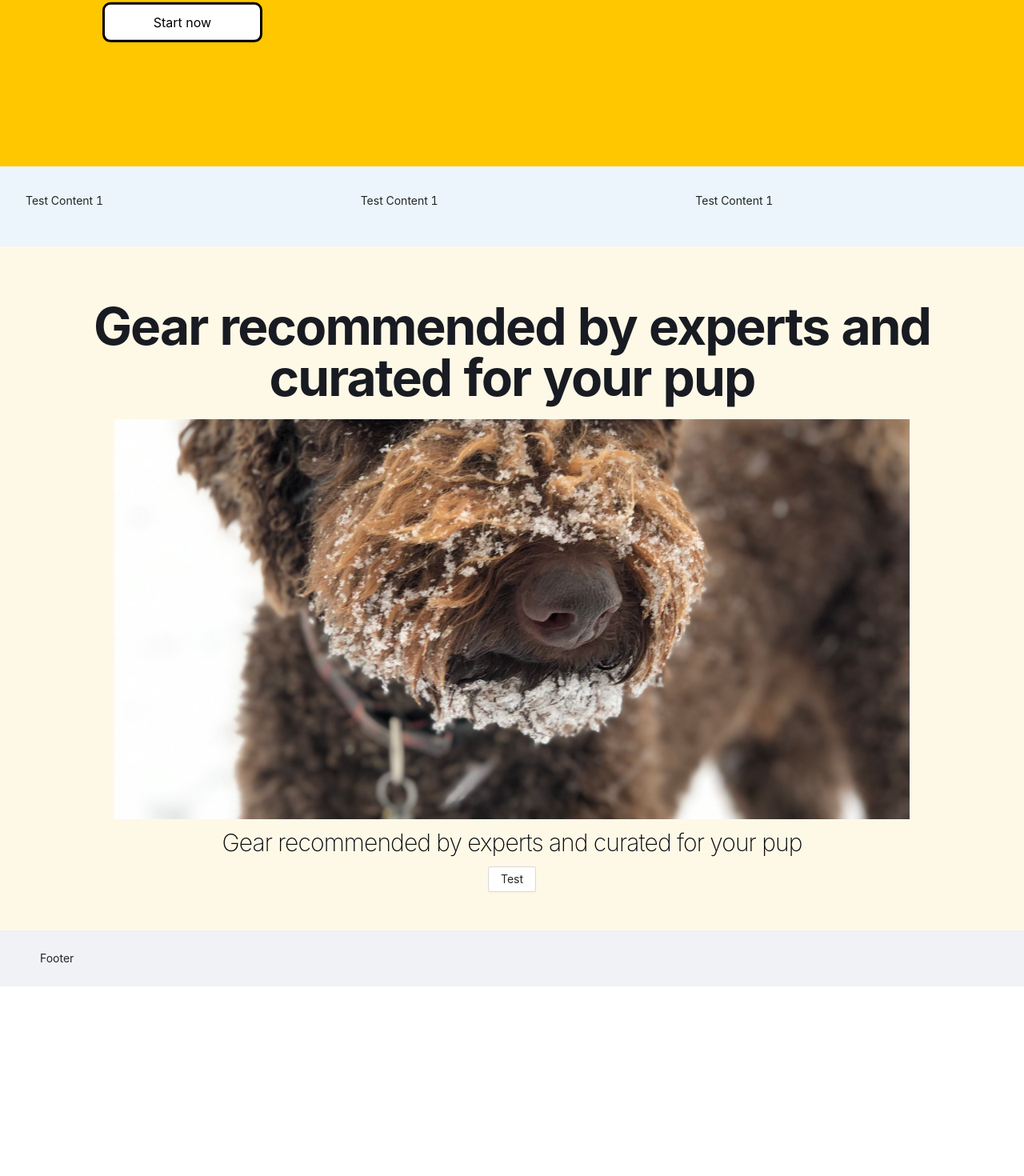
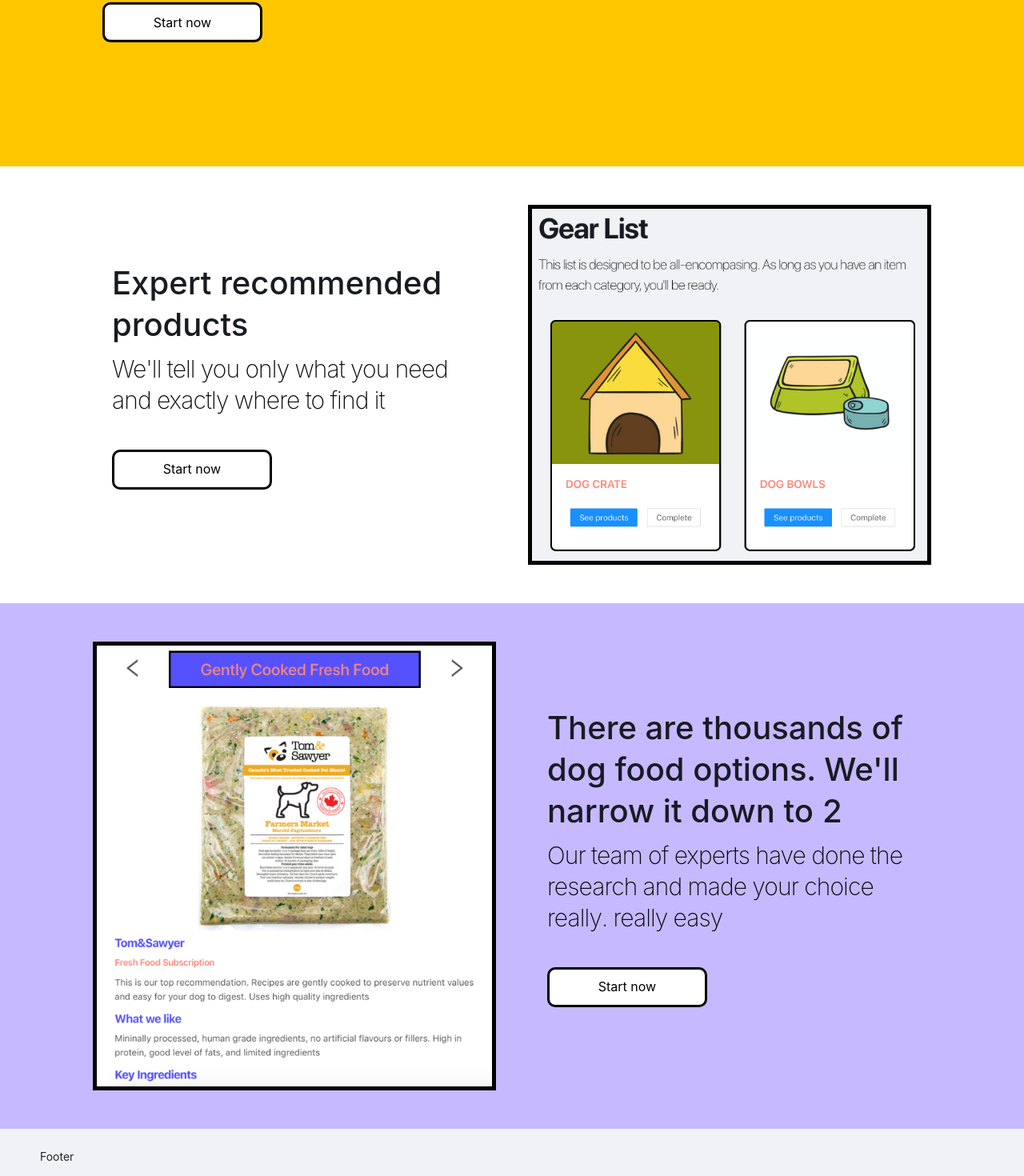
Before and after one commit to benharris28/new-pup-2, a React (Create React App) app: page / in a window 1280 px wide. Shown: the part 456-1926 px from the top of the page at 80% size. Before the commit the page ends 1689 px from the top, so only its background shows below. Built offline with nearby package versions, Linux system fonts and the light colour scheme; no server answers.

Commit message:
updated landing page

```diff
--- a/src/App.css
+++ b/src/App.css
@@ -176,6 +176,9 @@ h6 {
    width: 200px;
    margin-top: 2rem;
  }
+
+ /* Grids */
+
 /* Page Styles */
 /* All Pages */
 
--- a/src/Routes/Gear/Gear.js
+++ b/src/Routes/Gear/Gear.js
@@ -23,6 +23,8 @@ class Gear extends React.Component {
 
     componentDidMount = () => {
         window.scrollTo(0, 0);
+
+        this.handleResize()
      }
 
     showDrawer = (id) => {
--- a/src/Routes/LandingPage/LandingPage.js
+++ b/src/Routes/LandingPage/LandingPage.js
@@ -3,6 +3,8 @@ import { Link } from 'react-router-dom';
 import { Layout, Content, Button, Row, Col } from 'antd';
 import CallToActionMobile from '../../Components/CallToActionMobile/CallToActionMobile'
 import CallToAction from '../../Components/CallToAction/CallToAction'
+import gear_list_screenshot from '../../Assets/gear_list_screenshot.png'
+import food_screenshot from '../../Assets/food_screenshot.png'
 
 import russ_snow from '../../Assets/russ_snow.jpg'
 
@@ -42,33 +44,72 @@ class LandingPage extends React.Component {
                     </div>
                 </div>
 
-                <div className="landing-page-banner blue">
-                    <div className="landing-page-banner-content">
-                        <Row gutter={[40, 24]}>
-                            <Col className="gutter-row" sm={24} md={24} lg={8}>
-                                <div>
-                                    Test Content 1
-                        </div>
+                <div className="content-section white">
+                    <div className="checklist-page content space grain-free row-reverse">
+                        <Row style={{ margin: 0 }}gutter={[40, 24]} className="grain">
+
+                            <Col className="gutter-row" xs={24} sm={24} md={12} lg={12}>
+                            <div className="grain-content">
+                                <div className="row-content-intro">
+                                    <h4>Expert recommended products</h4>
+                                    <h5>We'll tell you only what you need and exactly where to find it</h5>
+                                    <Link to='/checklist'>
+                                    <Button className="banner-button">
+                                        Start now
+                                    </Button>
+                                    </Link>
+                                </div>
+
+
+
+
+
+                                </div>
+
                             </Col>
-                            <Col className="gutter-row" sm={24} md={24} lg={8}>
-                                <div>
-                                    Test Content 1
-                        </div>
+                            <Col className="gutter-row" xs={24} sm={24} md={12} lg={12}>
+
+                                <img className="stock-image" src={gear_list_screenshot} alt="gear list" />
                             </Col>
-                            <Col className="gutter-row" sm={24} md={24} lg={8}>
-                                <div>
-                                    Test Content 1
-                        </div>
+                        </Row>
+
+                    </div>
+                </div>
+
+                <div className="content-section light-purple">
+                    <div className="checklist-page content space grain-free">
+                        <Row style={{ margin: 0 }}gutter={[40, 24]} className="grain">
+                            <Col className="gutter-row" xs={24} sm={24} md={12} lg={12}>
+
+                               <img className="stock-image" src={food_screenshot} alt="gear list" />
+                            </Col>
+
+                            <Col className="gutter-row" xs={24} sm={24} md={12} lg={12}>
+                            <div className="grain-content">
+                                <div className="row-content-intro">
+                                    <h4>There are thousands of dog food options. We'll narrow it down to 2</h4>
+                                    <h5>Our team of experts have done the research and made your choice really. really easy</h5>
+                                    <Link to='/checklist'>
+                                    <Button className="banner-button">
+                                        Start now
+                                    </Button>
+                                    </Link>
+                                </div>
+
+
+
+
+
+                                </div>
+
                             </Col>
 
                         </Row>
 
                     </div>
                 </div>
-                <div className="call-to-action-container yellow">
-                    {windowSize > 900 ? <CallToAction /> : <CallToActionMobile />}
 
-                </div>
+
 
 
 
```
Also changed, not shown: src/Assets/food_screenshot.png (added), src/Assets/gear_list_screenshot.png (added).
